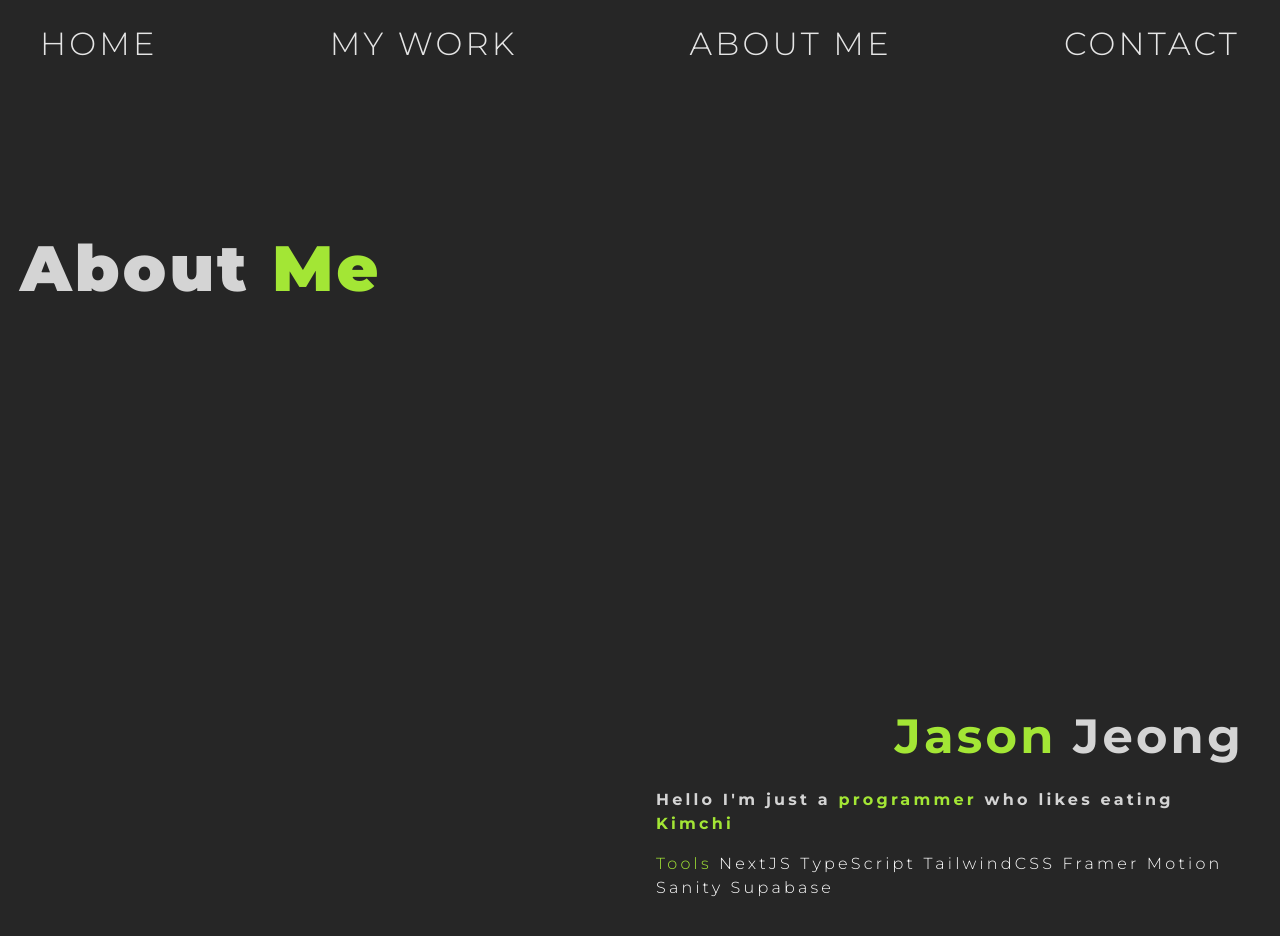
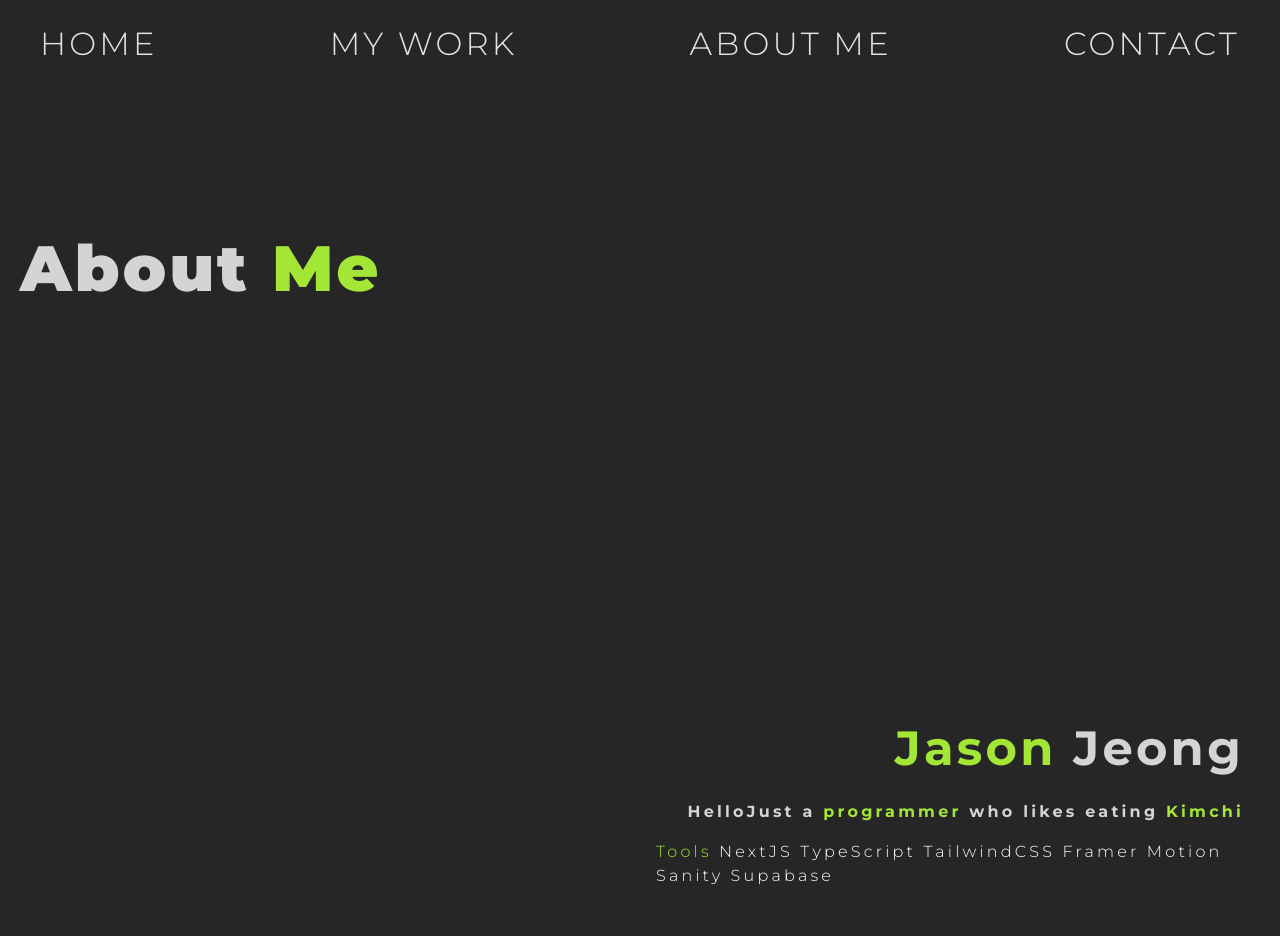
Before and after one commit to kimchieater/personal_portfolio_website_EGOLESS_CODER, a Next.js app in the folder egoless/: page /aboutMe in a window 1280 px wide. Shown: the top 936 px of the page. Built offline with nearby package versions, Linux system fonts and the light colour scheme.

Commit message:
Update page.tsx

```diff
--- a/egoless/src/app/component/aboutMeInfo/page.tsx
+++ b/egoless/src/app/component/aboutMeInfo/page.tsx
@@ -46,7 +46,7 @@ const AboutMeInfo = ()=>{
         }}
         transition={{duration:1}}
 
-        className=" py-2 px-4 z-10 text-[1rem] font-bold"><span>Hello</span> I'm just a <span className="text-lime-400">programmer</span> who likes eating <span className="text-lime-400">Kimchi</span></motion.div>
+        className=" py-2 px-4 z-10 text-[1rem] font-bold"><span>Hello</span>Just a <span className="text-lime-400">programmer</span> who likes eating <span className="text-lime-400">Kimchi</span></motion.div>
         <motion.div
         style={{opacity:0, x:"-100px"}}
         whileInView={{opacity:1, x:"0px"}}
```
